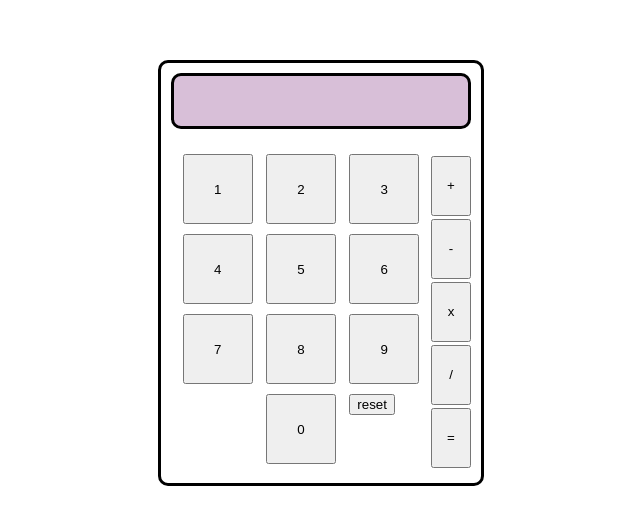
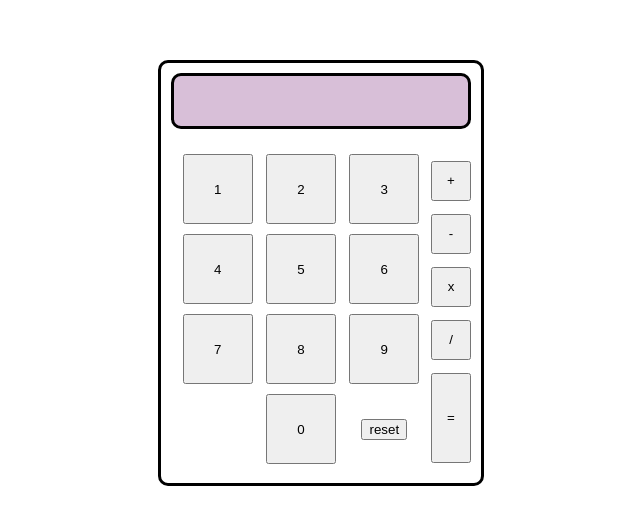
Before and after one commit to adolfo92/Calculadora-TOP, a plain HTML site: page index.html in a window 1280 px wide. Shown: the part 135-660 px from the top of the page, without its empty margins (327-967 px from the left). Drawn offline with Linux system fonts and the light colour scheme.

Commit message:
Center reset button and resize operator buttons

```diff
--- a/style.css
+++ b/style.css
@@ -46,7 +46,7 @@
 }
 
 .last{
-    justify-content: first baseline;
+
 }
 
 .number{
@@ -54,16 +54,28 @@
     height: 70px;
 }
 
+#blank-reset{
+    display: flex;
+    align-items: center;
+    justify-content: center;
+}
+
 #operator-buttons{
     display: flex;
     flex-direction: column;
     margin-top: 5px;
     justify-content: space-around;
+    align-items: ;
+
 }
 
 .operator{
 
     width:40px;
-    height: 60px;
+    height: 40px;
 
 }
+
+#equal{
+    height: 90px;
+}
```
